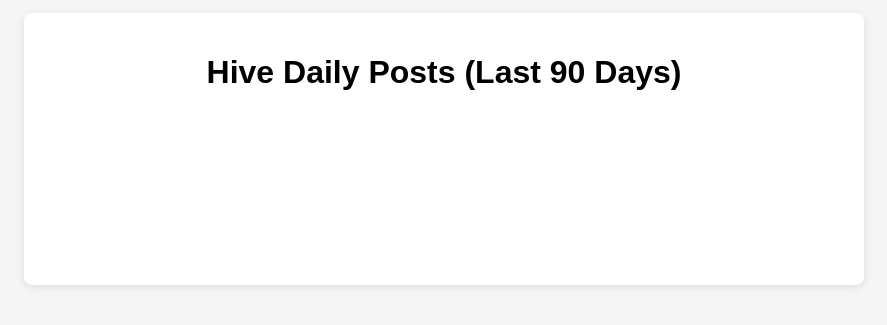
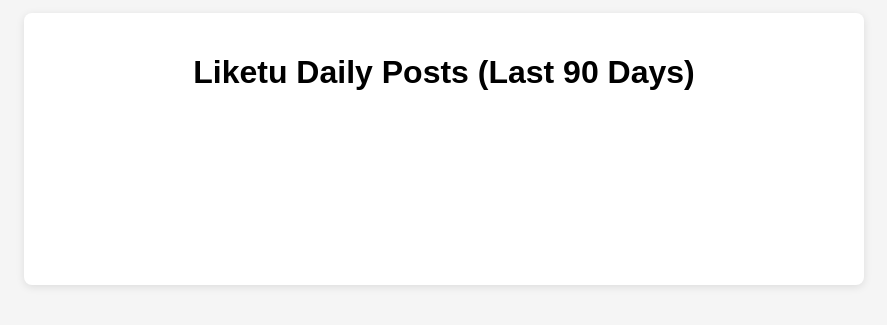
Before and after one commit to liketu-dashboard/vibecode-dashboard, a plain HTML site: page frontend/index.html in a window 1280 px wide. Shown: the part 251-576 px from the top of the page, without its empty margins (196-1083 px from the left). Drawn offline with nearby package versions, Linux system fonts and the light colour scheme; no server answers.

Commit message:
change title from Hive to liketu daily posts

```diff
--- a/frontend/index.html
+++ b/frontend/index.html
@@ -9,7 +9,7 @@
 </head>
 <body>
   <div class="container">
-    <h1>Hive Daily Posts (Last 90 Days)</h1>
+    <h1>Liketu Daily Posts (Last 90 Days)</h1>
     <canvas id="postsChart"></canvas>
   </div>
   <script src="script.js"></script>
```
